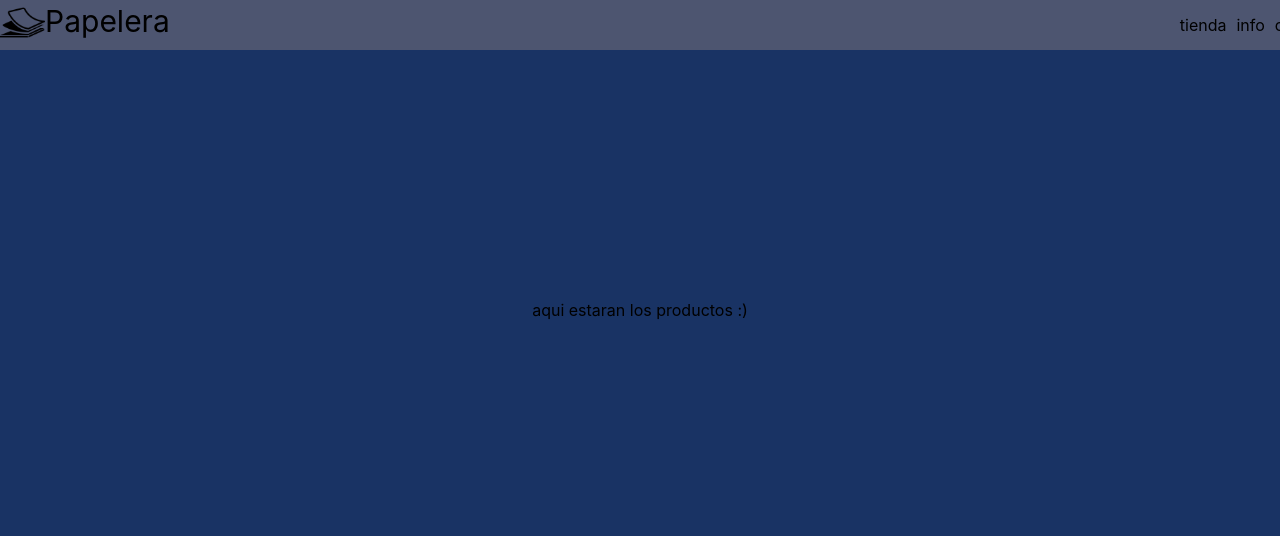
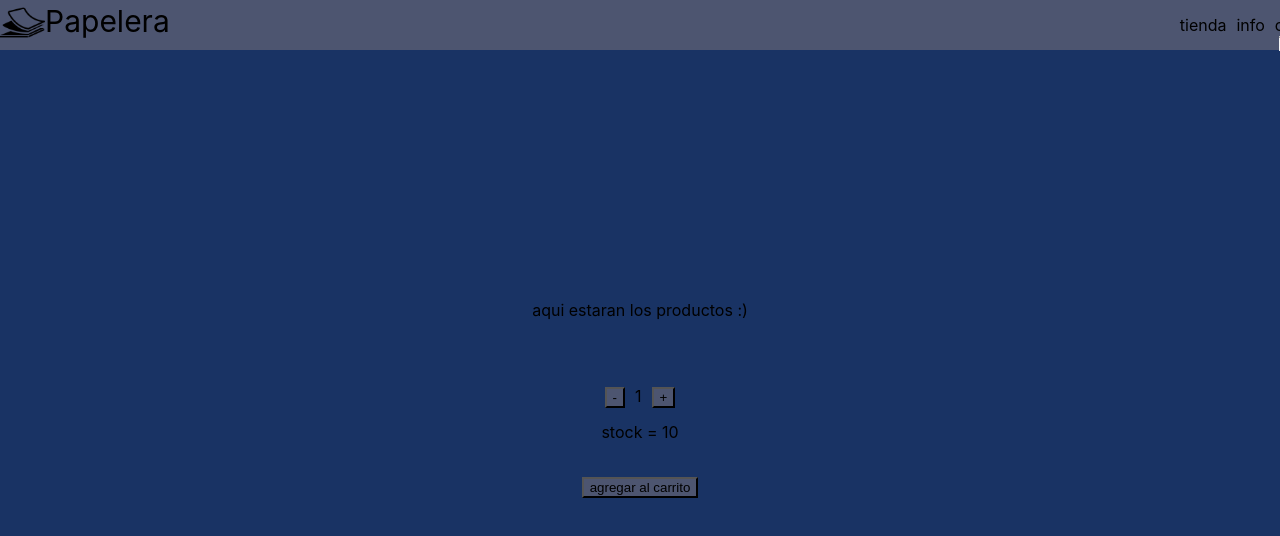
Before and after one commit to SantiGomez00/ecommers-gomez, a React (Create React App) app: page / in a window 1280 px wide. Shown: the top 536 px of the page. Built offline with nearby package versions, Linux system fonts and the light colour scheme.

Commit message:
version 4

```diff
--- a/src/App.js
+++ b/src/App.js
@@ -1,12 +1,18 @@
 import './App.css';
 import NavBar from './components/NavBar';
 import ItemListContainer from './components/ItemListContainer';
+import Contador from './components/ItemCount'
+
 
 function App() {
+  const add = (cantidad) =>{
+  console.log("se agrego " +cantidad +" al carrito")
+}
   return (
     <div className="App">
       <NavBar></NavBar>
       <ItemListContainer></ItemListContainer>
+      <Contador initial={1}stock={10}add={add}></Contador>
     </div>
   );
 }
--- /dev/null
+++ b/src/components/ItemCount.js
@@ -0,0 +1,39 @@
+import {useState,useEffect} from "react";
+import "./NavBar.css"
+
+const Contador = ({initial,stock,add}) =>{
+    const [count,setCount] = useState (initial)
+    useEffect (() =>{
+        console.log("funciona")
+    },[])
+    const sumar = () => {
+        if ( count >= stock ) {
+            console.log("no se puede agregar mas :(")
+        }
+        else {
+            setCount (count +1)
+        }
+    }
+    const restar = () => {
+        if (count <= 1 ){
+            console.log ("no puedes comprar en negativo :)")
+        }
+        else {
+            setCount (count -1)
+        }
+    }
+    return (
+        <div>
+            <div id="counter">
+                <button id="botonMenos" onClick={restar}> - </button>
+                <p id="cantidad">{count}</p>
+                <button id="botonMas" onClick={sumar}> + </button>
+                <div>stock = {stock}</div>
+            </div>
+            <button id="addCarrito" onClick={()=>add(count)}>agregar al carrito</button>
+
+        </div>
+    )
+}
+
+export default Contador
--- a/src/components/NavBar.css
+++ b/src/components/NavBar.css
@@ -36,3 +36,20 @@ a:hover{
 #catalogo{
     margin-top: 250px;
 }
+#cantidad{
+    margin-left: 10px;
+    margin-right: 10px;
+}
+#counter{
+    margin-top: 50px;
+}
+#addCarrito{
+    margin-top: 35px;
+    background-color: rgb(77, 85, 112);
+}
+#botonMas{
+    background-color: rgb(77, 85, 112);
+}
+#botonMenos{
+    background-color: rgb(77, 85, 112);
+}
```
